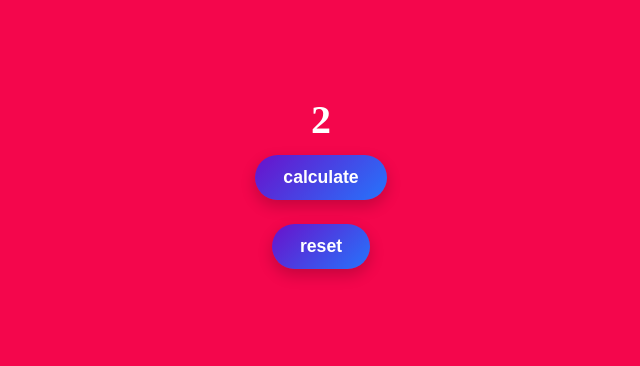
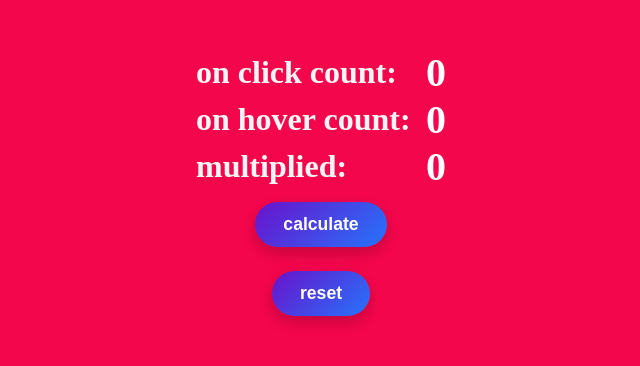
Before and after one commit to sebastianharhammer/angular_signals, an Angular app: page / in a window 1280 px wide. Shown: the part 212-578 px from the top of the page, without its empty margins (319-959 px from the left). Built offline with nearby package versions, Linux system fonts and the light colour scheme.

Commit message:
added computed function

```diff
--- a/src/app/components/signaltest/signaltest.component.html
+++ b/src/app/components/signaltest/signaltest.component.html
@@ -1,5 +1,16 @@
 <div id="background">
-    <span id="number">{{ count() }}</span>
-    <button class="btn" (click)="calculate()">calculate</button>
-    <button class="btn" (click)="reset()">reset</button>
+  <div class="numberContainer">
+    <span class="descriptionText">on click count:</span>
+    <span class="number">{{ count() }}</span>
+  </div>
+  <div class="numberContainer">
+    <span class="descriptionText">on hover count:</span>
+    <span class="number">{{ hoverCount() }}</span>
+  </div>
+  <div class="numberContainer">
+    <span class="descriptionText">multiplied:</span>
+    <span class="number">{{ multi() }}</span>
+  </div>
+  <button class="btn" (click)="calculate()" (mouseover)="calculateOnHover()">calculate</button>
+  <button class="btn" (click)="reset()">reset</button>
 </div>
--- a/src/app/components/signaltest/signaltest.component.scss
+++ b/src/app/components/signaltest/signaltest.component.scss
@@ -10,10 +10,23 @@
   overflow-x: hidden;
 }
 
-#number {
+.descriptionText {
+  font-size: 2rem;
+  font-weight: bold;
+  color: whitesmoke;
+}
+
+.number {
   font-size: 2.5rem;
   font-weight: bold;
   color: white;
+}
+
+.numberContainer {
+  display: flex;
+  justify-content: space-between;
+  align-items: center;
+  min-width: 250px;
 }
 
 .btn {
--- a/src/app/components/signaltest/signaltest.component.ts
+++ b/src/app/components/signaltest/signaltest.component.ts
@@ -1,4 +1,4 @@
-import { Component } from '@angular/core';
+import {Component, computed} from '@angular/core';
 import { signal } from '@angular/core';
 
 @Component({
@@ -9,14 +9,22 @@ import { signal } from '@angular/core';
   standalone: true
 })
 export class SignaltestComponent {
-  count = signal(2);
-  countArr = [];
+  count = signal(0);
+  hoverCount = signal(0);
+  multi = computed(() => this.count() * this.hoverCount());
 
   calculate() {
     /* this.count.set(10); */
-    this.count.update(count => count * count);
+    this.count.update(count => count += 1);
   }
+
+  calculateOnHover() {
+    this.hoverCount.update(hoverCount => hoverCount += 1)
+  }
+
   reset() {
-    this.count = signal(2);
+    this.count = signal(0);
+    this.hoverCount = signal(0);
+    this.multi = signal(0);
   }
 }
```
Lines whose indentation alone changed are shown as unchanged.
